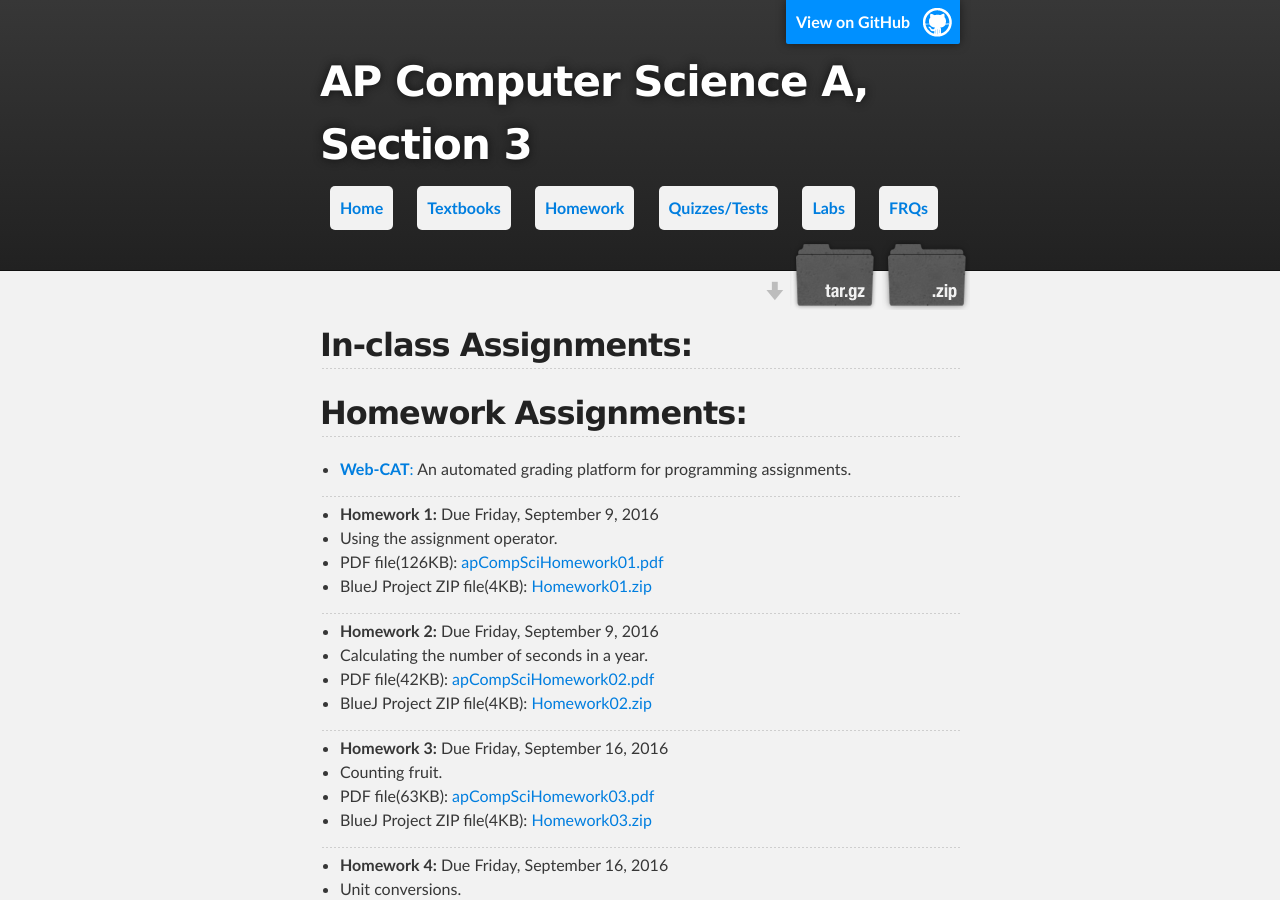
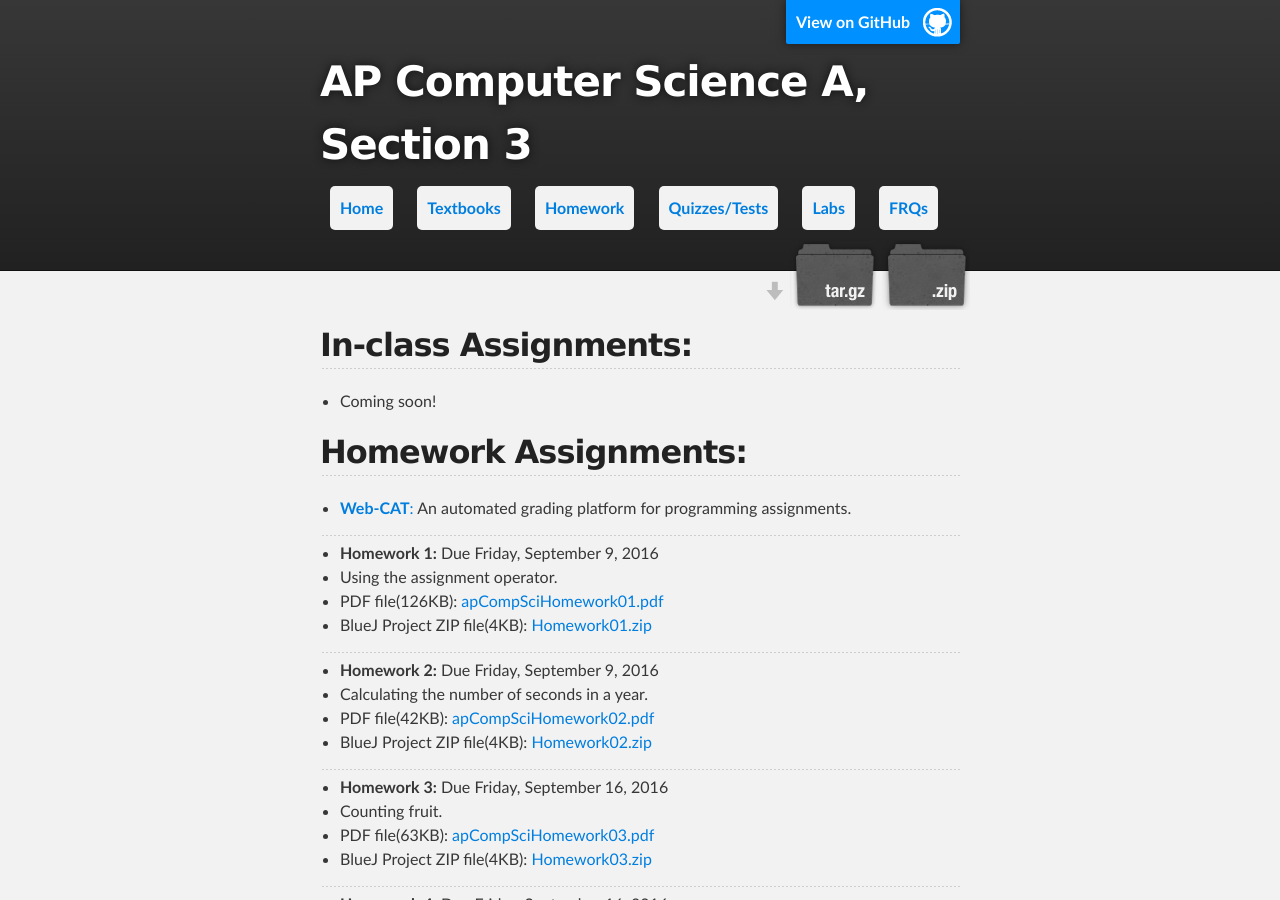
Before and after one commit to ynot1609/apcompsci3, a Jekyll site: the page built from homework/index.md, in a window 1280 px wide and 900 px high. Built offline with Jekyll 4.4.1, drawn with Linux system fonts in a browser that asks for light colours.

Commit message:
Added inclass asst

```diff
--- a/homework/index.md
+++ b/homework/index.md
@@ -4,6 +4,9 @@ title: Homework Assignments
 ---
 
 ## In-class Assignments:
+
++ Coming soon!
+
 <!--
 + **Assignment 1:** Due Monday, November 7, 2016 at 4:15PM
 + Evens in a 1-D array.
```
